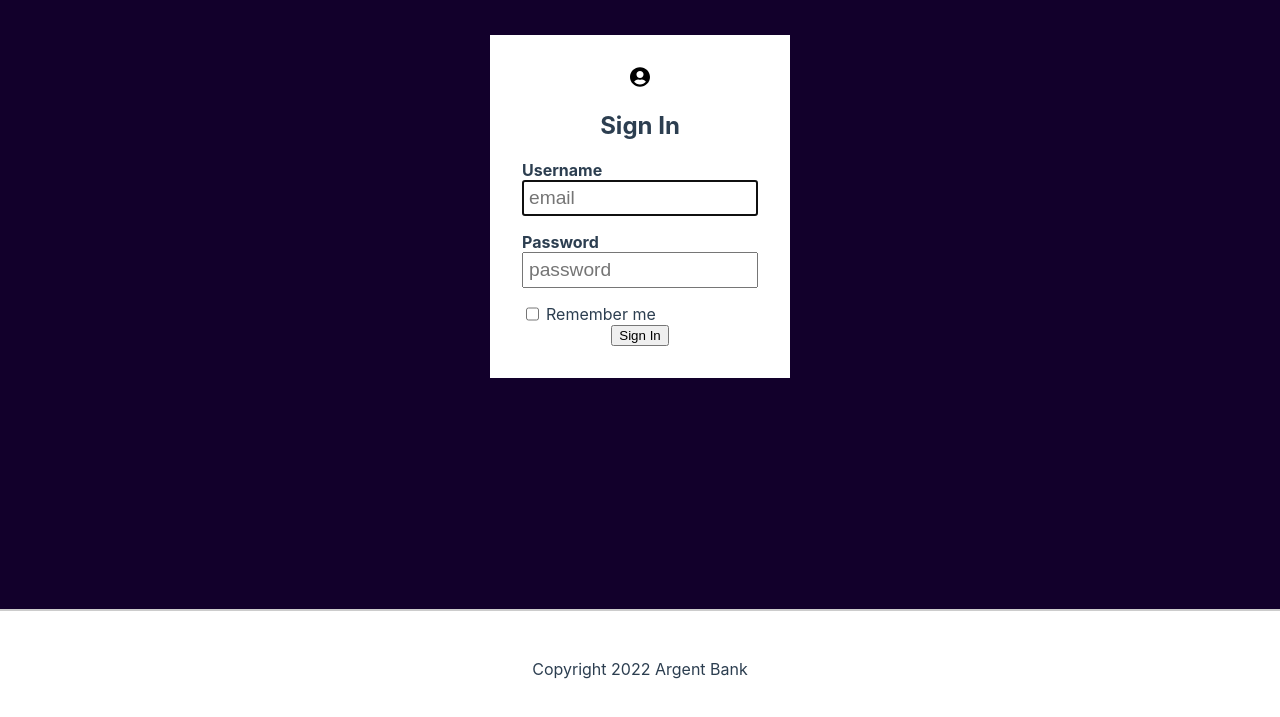
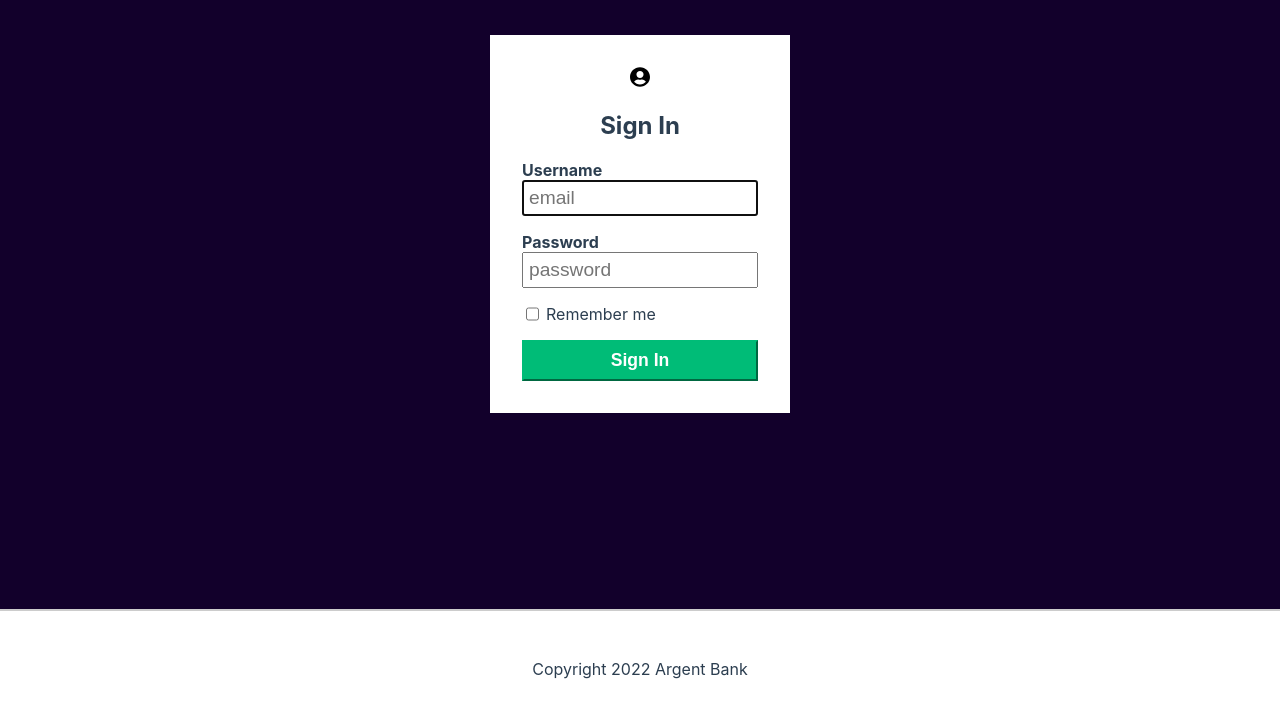
Before and after one commit to inabernic/projet_13_front, a React app in the folder argent_bank_front/: page /login in a window 1280 px wide. Shown: the part 81-798 px from the top of the page. Built offline with nearby package versions, Linux system fonts and the light colour scheme.

Commit message:
bbutton style for sign-in

```diff
--- a/argent_bank_front/src/components/Button/Button.css
+++ b/argent_bank_front/src/components/Button/Button.css
@@ -1,5 +1,4 @@
-// voir le style dans Login
-.button {
+button {
     display: block;
     width: 100%;
     padding: 8px;
--- a/argent_bank_front/src/pages/Login/Login.jsx
+++ b/argent_bank_front/src/pages/Login/Login.jsx
@@ -97,7 +97,7 @@ return (
             checked={checked}
           />
           {((<br />), (<span className="error_login">{errorMSG} </span>))}
-          <Button nameClass="button" title="Sign In" type="submit" />
+          <Button className="button" title="Sign In" type="submit" />
         </form>
       </section>
     </div>
```
